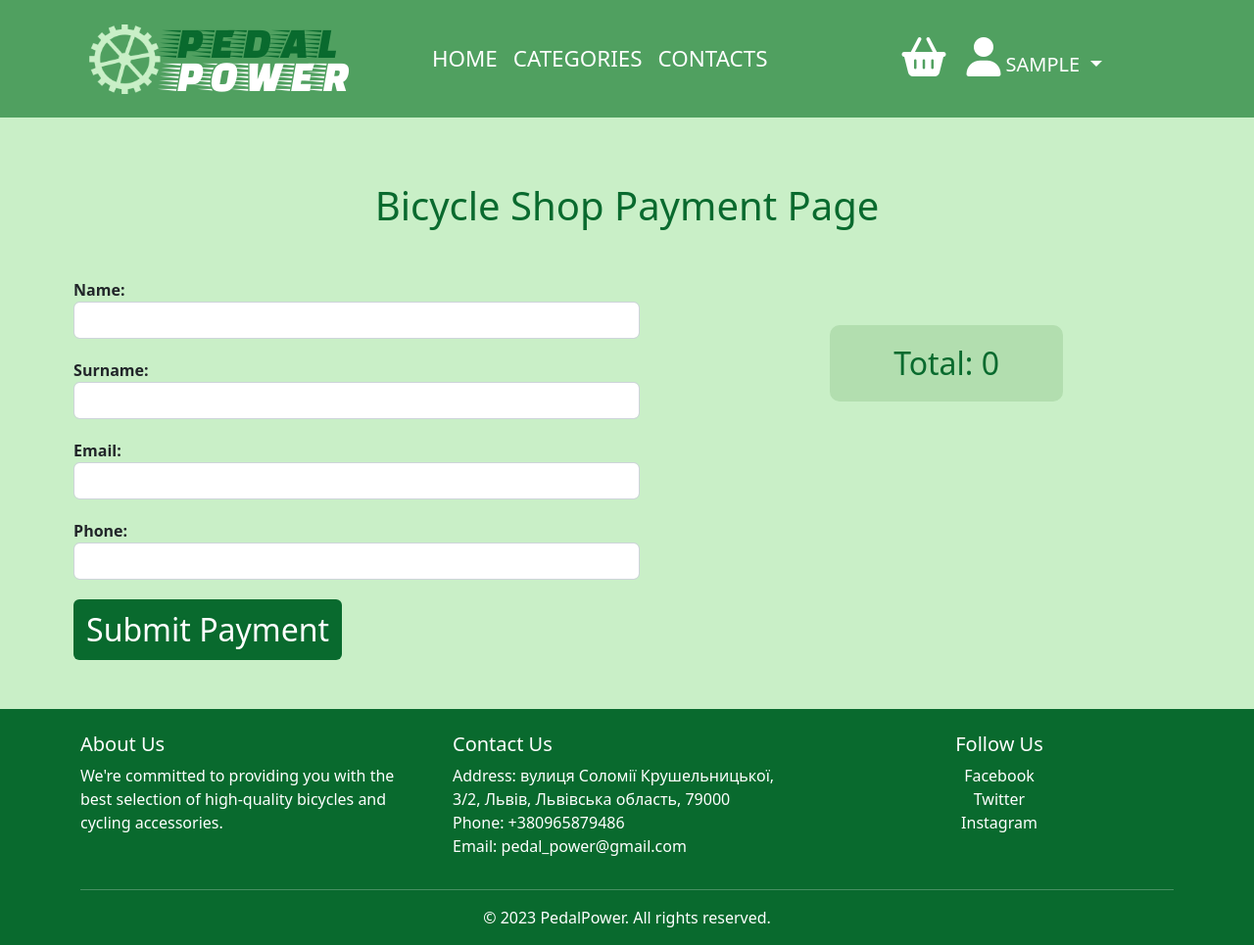
After one commit to SyhinAndrii/PedalPower, a Django app: page /cart/payment in a window 1280 px wide. The commit adds this page. Shown: the whole page at 98% size. Run offline with Django 4.2, Linux system fonts and the light colour scheme; the visitor is signed in with stand-in values (Sample User, id 1); data comes from the database, SQL or seed files in the repository; data that the repository does not hold is empty; some libraries are stand-ins or nearby versions.

Commit message:
some design changes

```diff
--- a/authentication/templates/authentication/login.html
+++ b/authentication/templates/authentication/login.html
@@ -3,7 +3,7 @@
 {% block content %}
 
 
-<div class="container">
+<div class="container min-vh-100 w-25 mb-5 mt-5">
     <h2>Вхід</h2>
     <form method="post">
         {% csrf_token %}
--- a/authentication/templates/authentication/register.html
+++ b/authentication/templates/authentication/register.html
@@ -2,7 +2,7 @@
 
 {% block content %}
 
-    <div class="container">
+    <div class="container mb-5">
         <div class="row">
 
             <form method="post" class="my-form">
--- a/static/css/style.css
+++ b/static/css/style.css
@@ -141,9 +141,8 @@ h1 {
 }
 
 .selling-price {
-    font-size: 20px;
     font-weight: bold;
-    color: #f00;
+    color: black;
 }
 
 .product-item .star-rating {
@@ -244,8 +243,31 @@ footer a:hover {
 .payment-btn {
     font-size: 200%;
     background-color: rgb(9, 106, 46);
+    color:white;
 }
 
 .payment-btn:hover {
     background-color: rgb(12 158 68);
+    color:white;
 }
+
+.payment-page {
+	padding: 50px;
+}
+
+.payment-page h1 {
+	margin-bottom: 50px;
+	text-align: center;
+}
+
+.form-group{
+    margin-bottom: 20px;
+}
+.form-group label {
+	font-weight: bold;
+}
+
+.form-control {
+	background-color: #fff;
+	color: rgb(12 158 68);
+}
--- a/story/admin.py
+++ b/story/admin.py
@@ -15,4 +15,4 @@ admin.site.register(Category)
 admin.site.register(Product, ProductAdmin)
 admin.site.register(Brand)
 admin.site.register(Specifications, SpecificationsAdmin)
-# admin.site.register(Cart)
+admin.site.register(Cart)
--- a/story/cart.py
+++ b/story/cart.py
@@ -15,7 +15,8 @@ def cart_add(request, product_id):
 
 
 def cart_remove(request, product_id):
-    Cart.remove_item(product_id)
+    cart_id = Cart.objects.get(user_id=request.user)
+    Cart.remove_item(product_id, cart_id)
     return redirect("cart")
 
 
--- a/story/models.py
+++ b/story/models.py
@@ -108,8 +108,8 @@ class Cart(models.Model):
         cart_item.save()
 
     @classmethod
-    def remove_item(cls, product_id):
-        CartItem.objects.get(product_id=product_id).delete()
+    def remove_item(cls, product_id, cart):
+        CartItem.objects.get(product_id=product_id, cart=cart).delete()
 
     @classmethod
     def get_cart_items(cls, user):
--- a/story/templates/story/inc/navbar.html
+++ b/story/templates/story/inc/navbar.html
@@ -19,7 +19,7 @@
         </button>
 
 
-        <div class="collapse navbar-collapse justify-content-between" id="navbarNav">
+        <div class="collapse navbar-collapse justify-content-around" id="navbarNav">
             <ul class="navbar-nav ">
                 <li class="nav-item">
                     <a class="nav-link  {% if request.resolver_match.url_name == 'home' %}active{% endif %}"
--- /dev/null
+++ b/story/templates/story/inc/payment.html
@@ -0,0 +1,67 @@
+{% extends "story/layouts/main.html" %}
+
+{% block content %}
+    <div class="container-fluid  payment-page">
+        <div class="row justify-content-around">
+            <h1>Bicycle Shop Payment Page</h1>
+            <div class="col-md-7 w-50">
+
+
+                <form action="#" method="post">
+                    <div class="form-group ">
+                        <label for="name">Name:</label>
+                        <input type="text" class="form-control" id="name" name="name" required>
+                    </div>
+                    <div class="form-group">
+                        <label for="surname">Surname:</label>
+                        <input type="text" class="form-control" id="surname" name="surname" required>
+                    </div>
+                    <div class="form-group">
+                        <label for="email">Email:</label>
+                        <input type="email" class="form-control" id="email" name="email" required>
+                    </div>
+                    <div class="form-group">
+                        <label for="phone">Phone:</label>
+                        <input type="tel" class="form-control" id="phone" name="phone" required>
+                    </div>
+                    <a type="submit" class="btn payment-btn">Submit Payment</a>
+                </form>
+            </div>
+            <div class="col-md-5">
+                {% for item in cart_items %}
+                    <div class="card">
+                        <div class="card-body">
+                            <div class="row">
+                                <div class="col-sm-3">
+                                    <img src="{{ item.product.product_image.url }}" alt="Product Image"
+                                         class="img-fluid">
+                                </div>
+                                <div class="col-sm-6">
+                                    <h4><a class="card-title"
+                                           href="{% url 'product view' item.product.category.slug item.product.pk %}">{{ item.product.name }}</a>
+                                    </h4>
+                                    <div class="row">
+                                    <div class="col-md-6">
+                                        <p>Price:</p>
+                                        <h4 class="selling-price">{{ item.product.selling_price }}</h4>
+                                    </div>
+                                    <div class="col-md-6">
+                                        <p>Quantity:</p>
+                                        <h4 class="selling-price">{{ item.quantity }}</h4>
+                                    </div>
+
+                                </div>
+                                </div>
+                            </div>
+                        </div>
+                    </div>
+                {% endfor %}
+
+
+                <div class="d-flex flex-row  justify-content-around mt-5 align-items-center card_receipt">
+                    <h2 class="m-0">Total: {{ total_price }}</h2>
+                </div>
+            </div>
+        </div>
+    </div>
+{% endblock %}
--- a/story/templates/story/inc/product_card.html
+++ b/story/templates/story/inc/product_card.html
@@ -7,7 +7,7 @@
                     <h3 class="card-title mt-3 mb-2 ">{{ product.name }}</h3>
                     <div class="card-text">
                         <span class="original-price">${{ product.original_price }}</span>
-                        <span class="selling-price">${{ product.selling_price }}</span>
+                        <span class="selling-price fs-5">${{ product.selling_price }}</span>
                         <div class="star-rating">
                             <i class="fa fa-star"></i>
                             <i class="fa fa-star"></i>
--- a/story/templates/story/inc/product_detail_review.html
+++ b/story/templates/story/inc/product_detail_review.html
@@ -19,7 +19,7 @@
                 <span class="ml-2 text-muted">(4.5)</span>
             </div>
             <span class="price_title">Ціна:</span>
-            <span class="selling-price">{{ product.selling_price }}</span>
+            <span class="selling-price fs-3">{{ product.selling_price }}</span>
             <span class="original-price">{{ product.original_price }}</span>
 
             <form class="d-flex mt-4" method="post" action="{% url 'add to cart' product.pk %}">
--- a/story/urls.py
+++ b/story/urls.py
@@ -8,7 +8,8 @@ urlpatterns = [
     path('categories/<str:category_slug>/<int:product_id>', views.product_details_view, name='product view'),
     path('add_to_cart/<int:product_id>', cart.cart_add, name='add to cart'),
     path('cart/', cart.cart_view, name='cart'),
-    path('cart/remove<int:product_id>', cart.cart_remove, name='cart remove'),
-    path('test', views.test, name='test'),
+    path('cart/remove/<int:product_id>', cart.cart_remove, name='cart remove'),
+    path('cart/payment', views.payment, name='payment'),
+
 
 ]
--- a/story/views.py
+++ b/story/views.py
@@ -1,7 +1,7 @@
 import json
 
 from django.shortcuts import render, redirect
-from .models import Category, Product
+from .models import Category, Product, Cart
 
 
 # Create your views here.
@@ -40,5 +40,10 @@ def product_details_view(request, category_slug, product_id):
     return redirect(request, 'categories')
 
 
-def test(request):
-    return render(request, "story/products/test.html")
+def payment(request):
+    cart_items = Cart.get_cart_items(request.user)
+    context = {
+        "cart_items": cart_items,
+        'total_price': Cart.get_total_price(cart_items)
+    }
+    return render(request, "story/inc/payment.html", context)
```
Also changed, not shown: story/templates/story/inc/card.html (+17 -8 lines).
